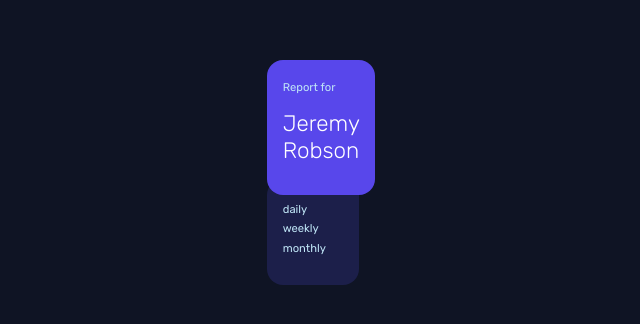
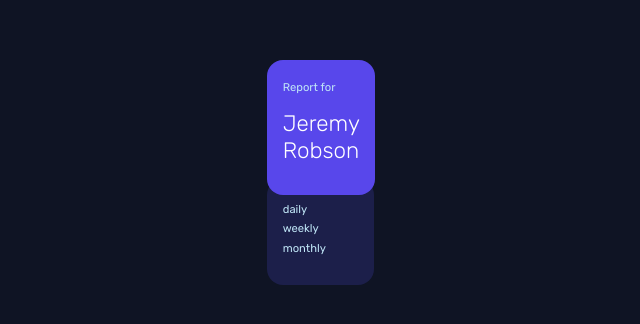
Before and after one commit to thatkhay/Chronotracker, a React (Create React App) app in the folder chronotracker/: page / in a window 1280 px wide. Shown: the part 140-464 px from the top of the page, without its empty margins (297-937 px from the left). Built offline with nearby package versions, Linux system fonts and the light colour scheme.

Commit message:
bio commit

```diff
--- a/chronotracker/src/App.css
+++ b/chronotracker/src/App.css
@@ -21,9 +21,8 @@ body{
 .biocontainer{
   text-align: left;
 
+}
 
-
-}
 .bio{
   color: rgb(192, 230, 247);
   padding: 1rem;
@@ -35,6 +34,7 @@ position: relative;
 z-index: 2;
 margin-bottom: -1rem;
 }
+
 span{
   font-size: 0.7rem;
 
@@ -45,8 +45,9 @@ h1{
   color: white;
   font-size: 1.4rem;
 }
+
 .list{
-  width: 50%;
+  width: 60%;
   height: 30%;
   border-radius: 1rem;
 background-color: hsl(246, 80%, 60%);
@@ -70,5 +71,5 @@ li{
  font-size: 0.7rem;
  color:  rgb(192, 230, 247);
  margin-bottom: 0.4rem;
-
+  cursor: pointer;
 }
```
